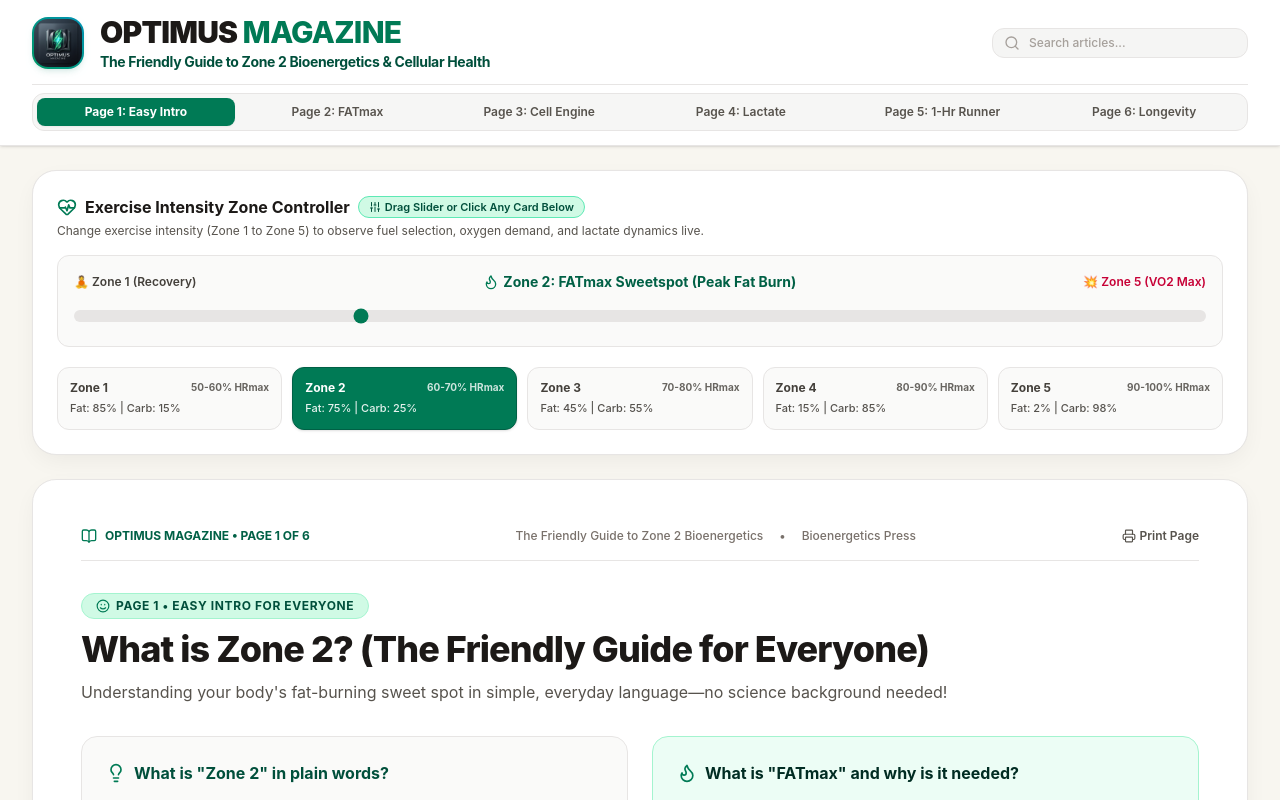
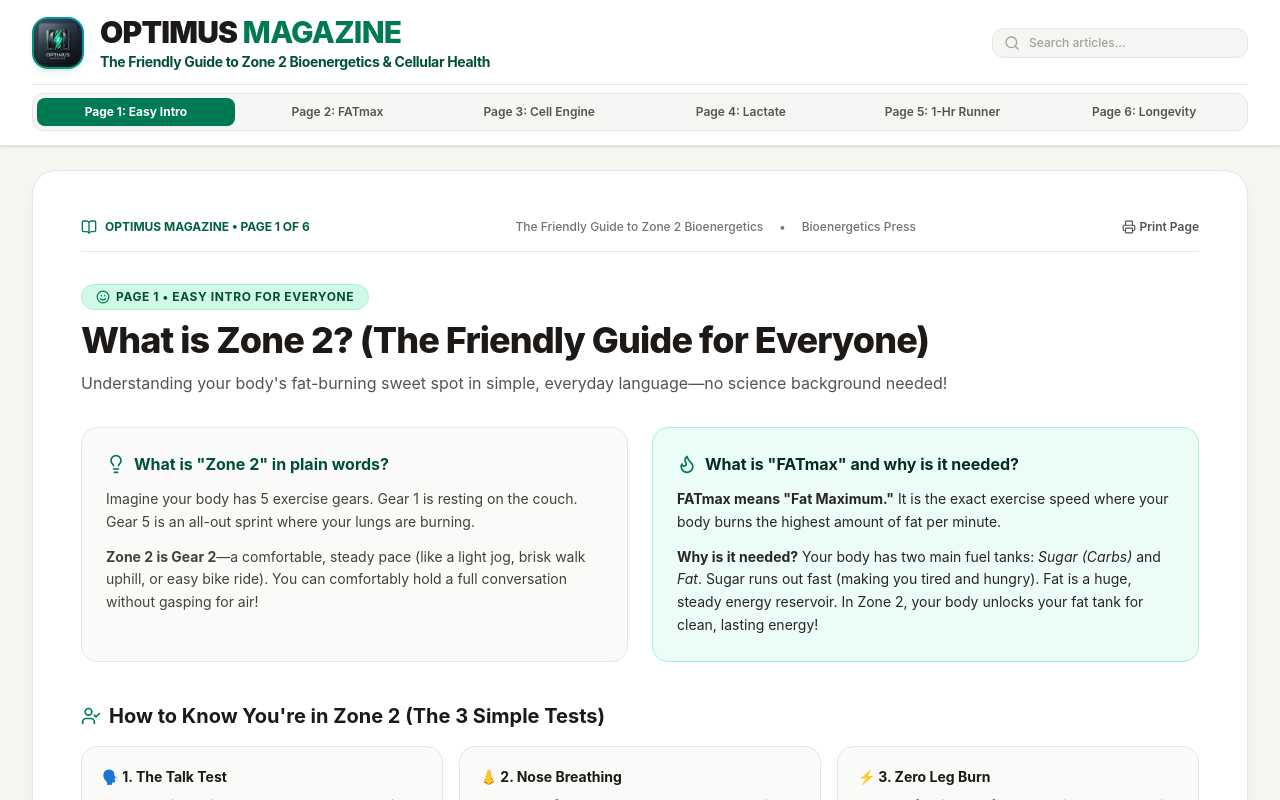
Before and after one commit to ishaypesok/optimus-magazine, a React (Vite) app: page / in a window 1280 px wide. Shown: the top 800 px of the page. Built offline with nearby package versions, Linux system fonts and the light colour scheme.

Commit message:
Remove Exercise Intensity Zone Controller banner card from main layout

```diff
--- a/src/App.jsx
+++ b/src/App.jsx
@@ -22,12 +22,6 @@ export default function App() {
 
       {/* Main Magazine Layout Container */}
       <main className="max-w-7xl mx-auto px-4 lg:px-8 pt-6 space-y-6">
-
-        {/* Interactive Zone Controller Banner */}
-        <ZoneControls
-          currentZoneId={currentZoneId}
-          setCurrentZoneId={setCurrentZoneId}
-        />
 
         {/* Magazine Spreads & Articles */}
         <MagazineView
```
Also changed, not shown: 1 other file (tests, documents, lock files or other folders).
